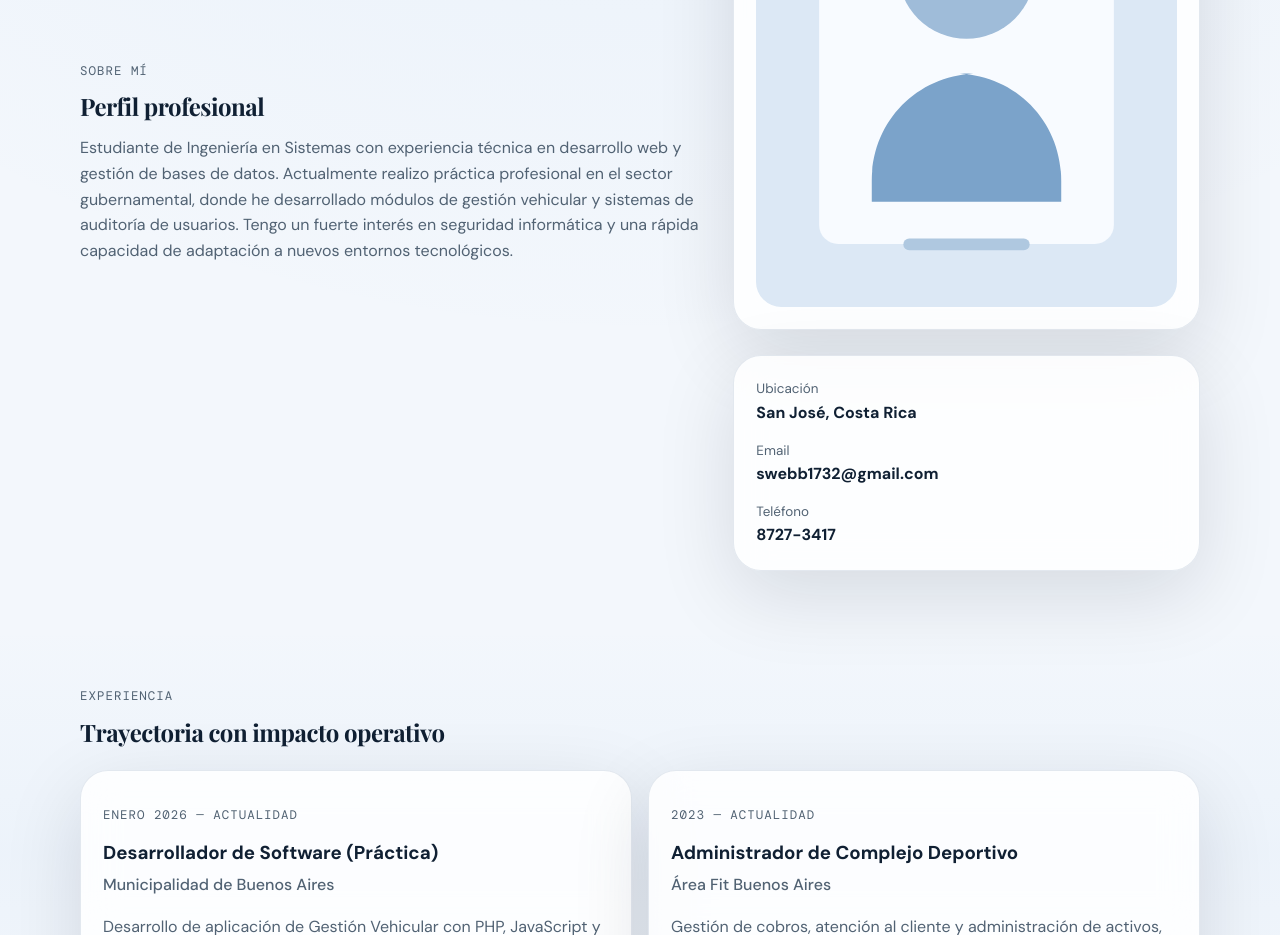
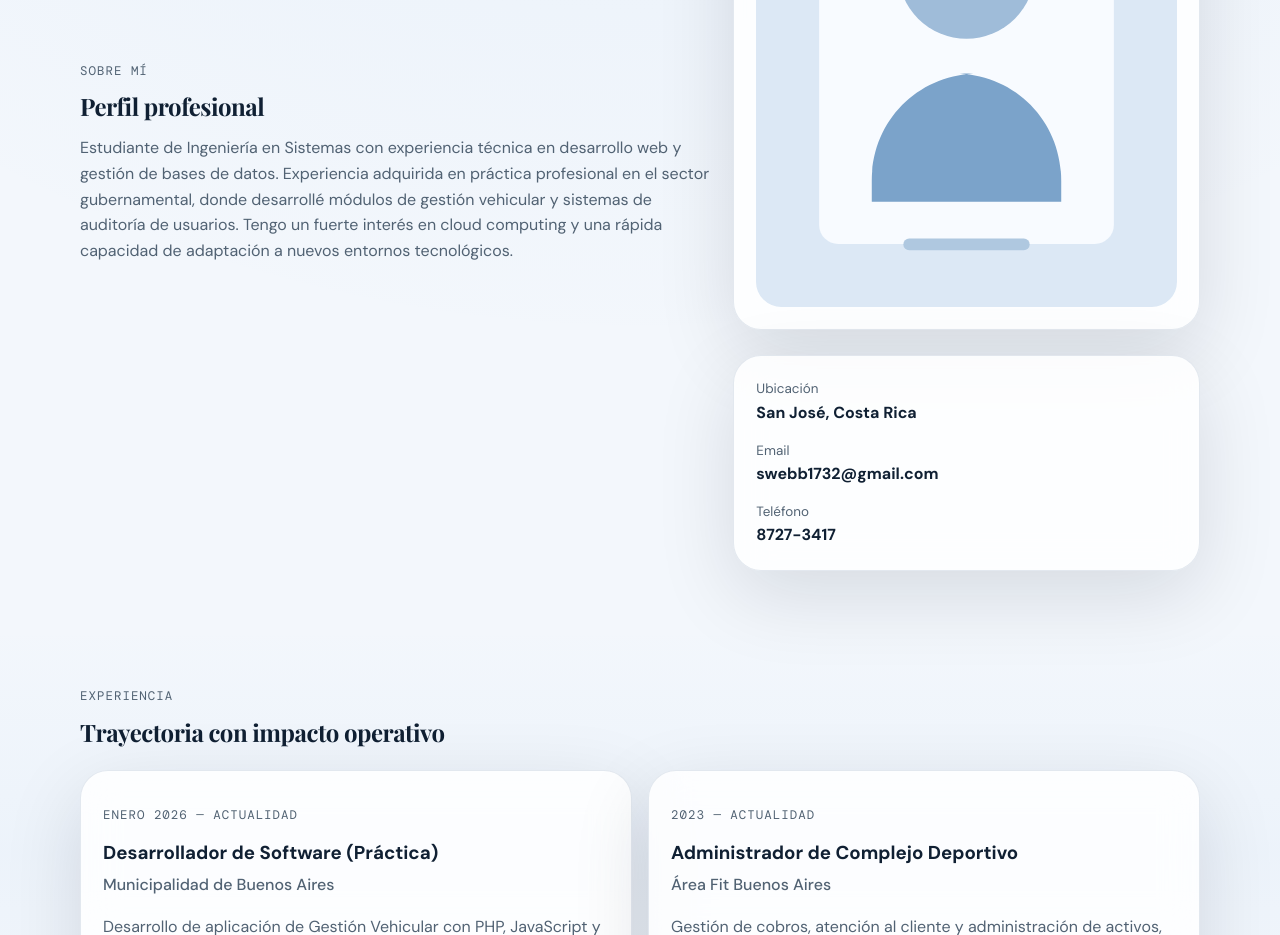
Before and after one commit to Swebb10/sebastian-portfolio, a React (Vite) app: page / in a window 1280 px wide. Shown: the part 1040-1975 px from the top of the page. Built offline with nearby package versions, Linux system fonts and the light colour scheme.

Commit message:
Actualizacion de perfil

```diff
--- a/src/data.js
+++ b/src/data.js
@@ -8,7 +8,7 @@ export const personal = {
   english: 'C1 Avanzado (Certificado)',
   tagline: 'Construyo soluciones web claras, funcionales y seguras, con foco en experiencia, estructura y detalle técnico.',
   profile:
-    'Estudiante de Ingeniería en Sistemas con experiencia técnica en desarrollo web y gestión de bases de datos. Actualmente realizo práctica profesional en el sector gubernamental, donde he desarrollado módulos de gestión vehicular y sistemas de auditoría de usuarios. Tengo un fuerte interés en seguridad informática y una rápida capacidad de adaptación a nuevos entornos tecnológicos.',
+    'Estudiante de Ingeniería en Sistemas con experiencia técnica en desarrollo web y gestión de bases de datos. Experiencia adquirida en práctica profesional en el sector gubernamental, donde desarrollé módulos de gestión vehicular y sistemas de auditoría de usuarios. Tengo un fuerte interés en cloud computing y una rápida capacidad de adaptación a nuevos entornos tecnológicos.',
   github: 'https://github.com/',
   linkedin: 'https://linkedin.com/',
   cvPath: './cv-sebastian-webb.pdf',
```
